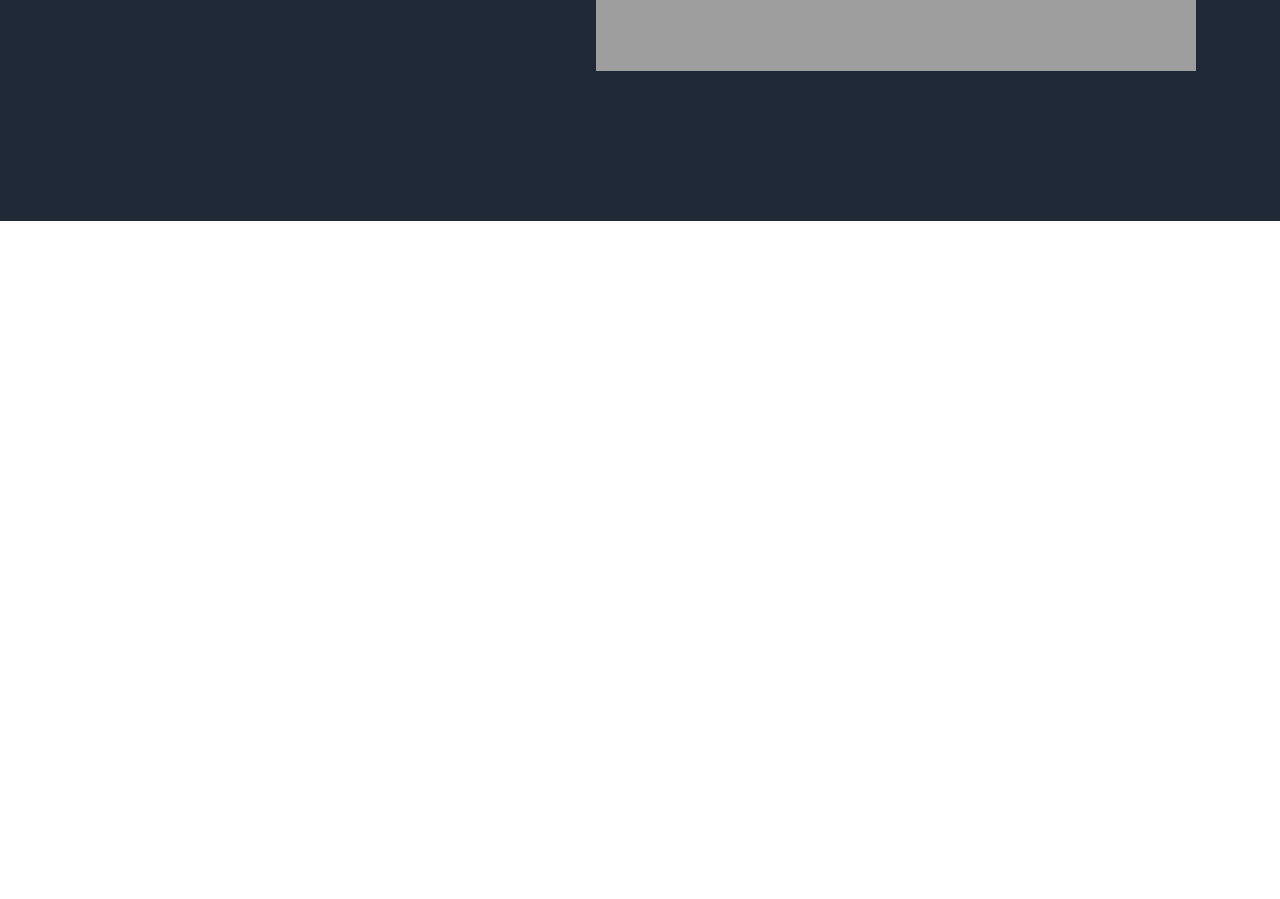
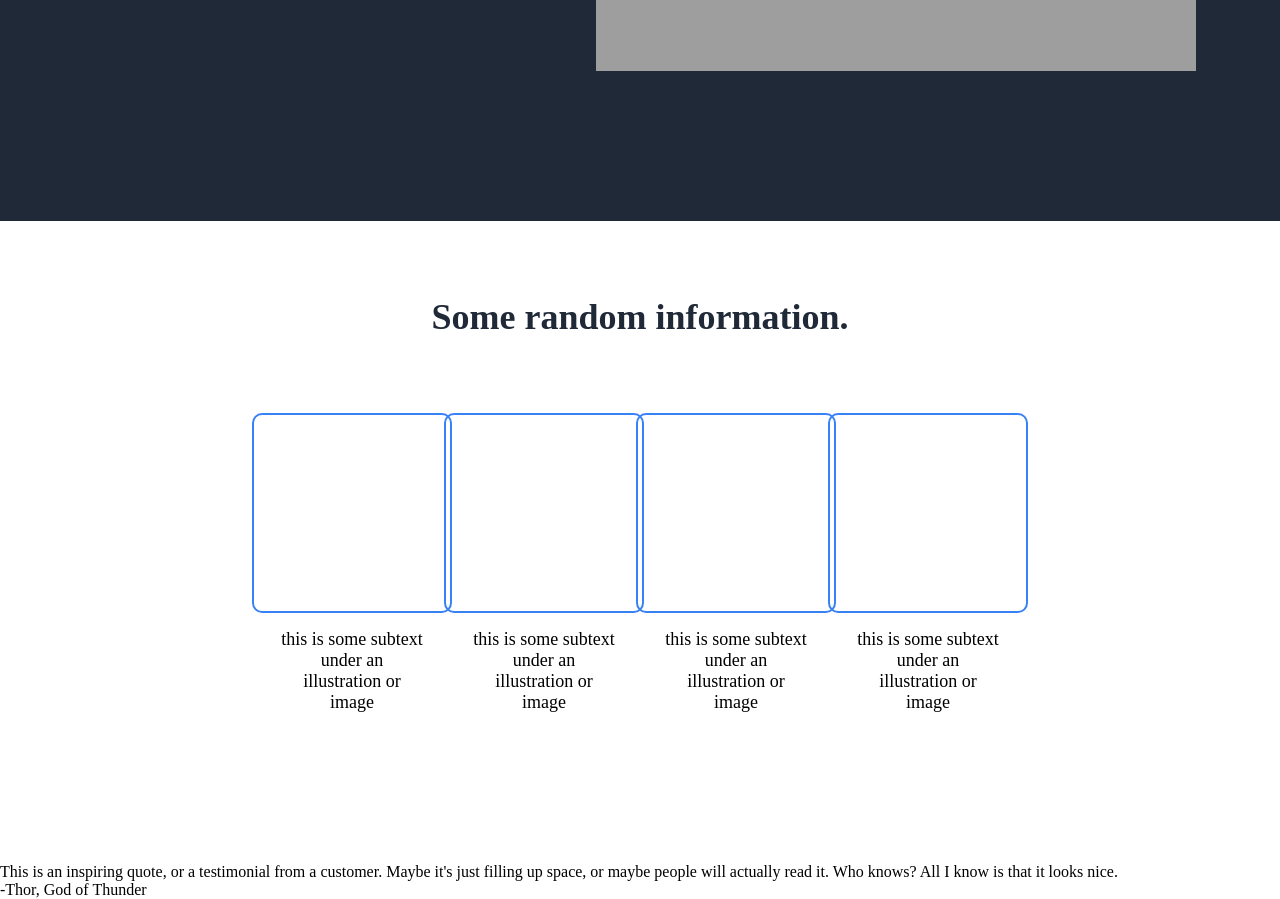
Before and after one commit to RichHawkins/TOP-LandingPage, a plain HTML site: page index.html in a window 1280 px wide. Shown: the part 559-1458 px from the top of the page. Before the commit the page ends 800 px from the top, so only its background shows below. Drawn offline with Linux system fonts and the light colour scheme; grey boxes are pictures that could not be loaded.

Commit message:
Adds info section and styles it

```diff
--- a/index.html
+++ b/index.html
@@ -24,7 +24,35 @@
             <p>This website has some subtext that goes here under the main title. It's a smaller font and the color is lower contrast</p>
             <a href="#">Sign up</a>
         </div>
-        <img src="http://placekitten.com/600/400" alt="placeholder image">
+        <img src="http://placekitten.com/600/400" alt="placeholder img">
     </main>
+    <section class="info">
+        <h2>Some random information.</h2>
+        <div class="container">
+            <div class="card-container">
+                <div class="card"></div>
+                <p>this is some subtext under an illustration or image</p>
+            </div>
+            <div class="card-container">
+                <div class="card"></div>
+                <p>this is some subtext under an illustration or image</p>
+            </div>
+            <div class="card-container">
+                <div class="card"></div>
+                <p>this is some subtext under an illustration or image</p>
+            </div>
+            <div class="card-container">
+                <div class="card"></div>
+                <p>this is some subtext under an illustration or image</p>
+            </div>
+        </div>
+    </section>
+    <section class="quote">
+        <div class="quote-container">
+            <p>This is an inspiring quote, or a testimonial from a customer. Maybe it's just filling up space, or maybe people will actually read it. Who knows? All I know is that it looks nice.</p>
+            <span>-Thor, God of Thunder</span>
+        </div>
+
+    </section>
 </body>
 </html>
--- a/style.css
+++ b/style.css
@@ -54,6 +54,7 @@ html {
       padding: 150px 0;
       font-size: 18px;
       color: #E5E7EB;
+
   }
   main h1{
       font-size: 48px;
@@ -70,13 +71,54 @@ html {
 
   .hero{
       width: 40%;
+  }
 
-  }
   .hero a{
       text-decoration: none;
       background-color:#3882F6 ;
       color: #E5E7EB;
       border-radius: 5px;
       padding: 8px 16px;
+  }
+
+  /* Styles info section */
+  .info{
+      display: flex;
+      flex-direction: column;
 
   }
+  h2{
+    display: flex;
+    justify-content: center;
+    padding: 75px 0;
+    font-size: 36px;
+    font-weight: 900;
+    color: #1F2937;
+  }
+  .container{
+      display: flex;
+      margin: 0 auto;
+      justify-content: center;
+
+  }
+  .card-container{
+      display: flex;
+      align-items: center;
+      flex-direction: column;
+      width: 15%;
+  }
+  .card-container p{
+      font-size: 18px;
+     width: 75%;
+     text-align: center;
+     padding-top: 16px;
+     padding-bottom: 150px;
+  }
+  .card{
+      width: 200px;
+      height: 200px;
+      border: solid 2px #3882F6;
+      border-radius: 10px;
+      display: flex;
+      justify-content: center;
+  }
```
